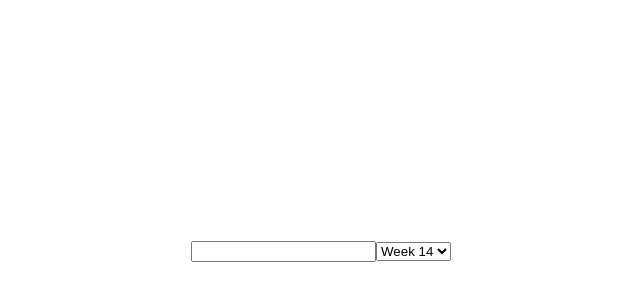
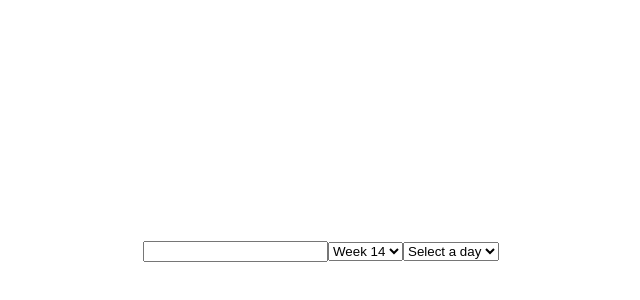
Before and after one commit to squigggggle/UXPrototype, a React (Vite) app in the folder prototype/: page / in a window 1280 px wide. Shown: the part 150-450 px from the top of the page, without its empty margins (319-959 px from the left). Built offline with nearby package versions, Linux system fonts and the light colour scheme.

Commit message:
feat: day selector

```diff
--- a/prototype/src/App.jsx
+++ b/prototype/src/App.jsx
@@ -25,6 +25,14 @@ function App() {
         <option value="15">Week 15</option>
         <option value="16">Week 16</option>
       </select>
+      <select>
+        <option value="" selected="selected">Select a day</option>
+        <option value="Monday">Monday</option>
+        <option value="Tuesday">Tuesday</option>
+        <option value="Wednesday">Wednesday</option>
+        <option value="Thursday">Thursday</option>
+        <option value="Friday">Friday</option>
+      </select>
     </>
   )
 }
```
